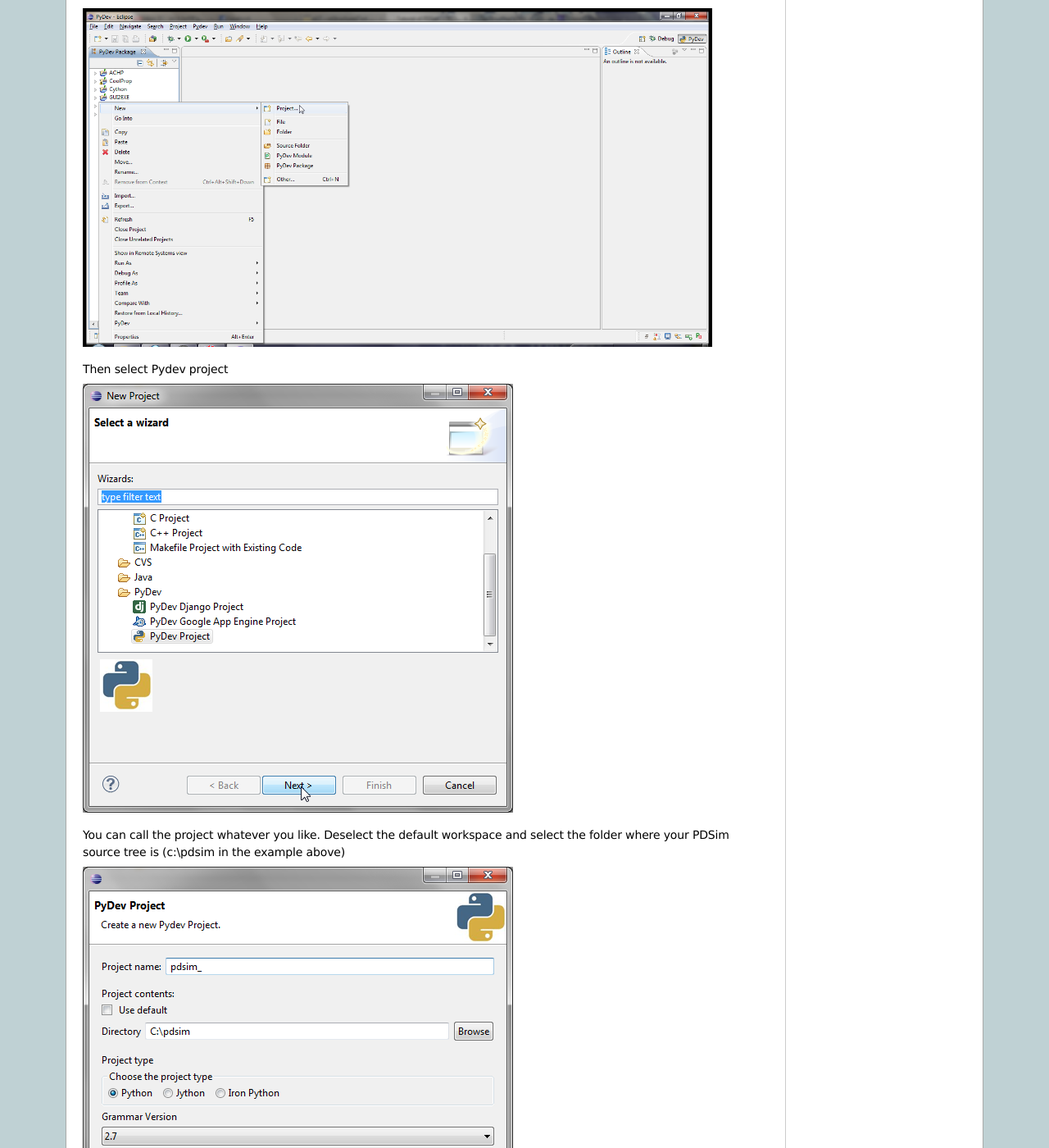
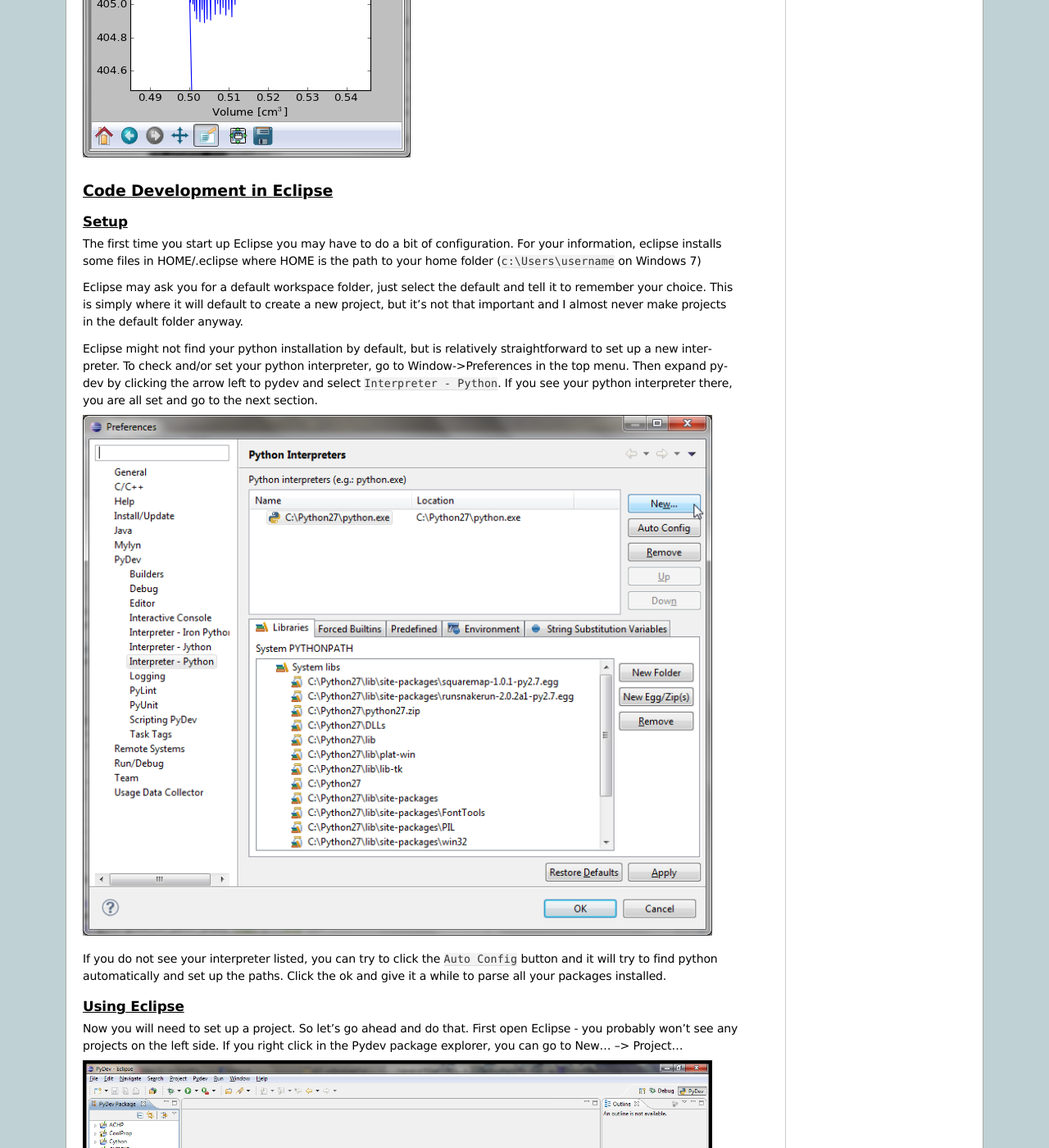
Before and after one commit to ibell/pdsim, a Sphinx documentation site: the page built from doc/tutorial/tutorial.rst, in a window 1280 px wide and 1400 px high, scrolled down 5828 px. Shown: the whole window at 82% size. Built offline with Sphinx 7.4.7, drawn with Linux system fonts in a browser that asks for light colours; formulas are drawn with MathJax 3; some of the changed text lies outside the part shown.

```diff
--- a/doc/conf.py
+++ b/doc/conf.py
@@ -16,14 +16,14 @@
 # If extensions (or modules to document with autodoc) are in another directory,
 # add these directories to sys.path here. If the directory is relative to the
 # documentation root, use os.path.abspath to make it absolute, like shown here.
-#sys.path.insert(0, os.path.abspath('.'))
+sys.path.insert(0, os.path.abspath('sphinxext'))
 
 # -- General configuration -----------------------------------------------------
 
 # If your documentation needs a minimal Sphinx version, state it here.
 #needs_sphinx = '1.0'
 
-sys.path.insert(0,os.path.abspath('..'))
+#sys.path.insert(0,os.path.abspath('..'))
 
 # Add any Sphinx extension module names here, as strings. They can be extensions
 # coming with Sphinx (named 'sphinx.ext.*') or your custom ones.
@@ -36,7 +36,9 @@
               'sphinx.ext.viewcode',
               'numpydoc',
               'sphinx.ext.autosummary',
-              'matplotlib.sphinxext.plot_directive']
+              'matplotlib.sphinxext.plot_directive',
+              'matplotlib.sphinxext.ipython_directive',
+              ]
 
 autodoc_default_flags = ['members','no-inherited-members','show-inheritance','private-members']
 
--- a/doc/tutorial/tutorial.rst
+++ b/doc/tutorial/tutorial.rst
@@ -10,13 +10,10 @@
 
 Requirements:
 
-- `TortoiseGit <http://code.google.com/p/tortoisegit/>`_
-- `Python(x,y) <http://code.google.com/p/pythonxy/>`_ (Version 2.7.2.3 used here).  Under Packages, you need to ensure that you have cython, wxpython, matplotlib, nose, scipy, numpy checked, and under Other, you want SciTE, WinMerge, MinGW and SWIG.
-- `CoolProp` - see installation instructions in :ref:`CoolProp installation <install-PDSim>`
+- `TortoiseGit <http://code.google.com/p/tortoisegit/>`_ Download an installer and install
+- `Python(x,y) <http://code.google.com/p/pythonxy/>`_ (Version 2.7.2.3 used here).  Download and install the full installation.  When you go to install, you need to ensure that under Packages, you have cython, wxpython, matplotlib, nose, scipy, numpy checked, and under Other, you want SciTE, WinMerge, MinGW and SWIG.
+- `CoolProp` - see installation instructions in :ref:`CoolProp installation <install-PDSim>`.  The easiest solution is just to download and run the nightly build from http://sourceforge.net/projects/coolprop/files/CoolProp/Nightly/
 - A C++ compiler.  If you installed MinGW from Python(x,y), you are are all set. Otherwise you can get a copy of `Microsoft Visual Studio 2008 C++ Express <http://www.microsoft.com/visualstudio/en-us/products/2008-editions/express>`_ for free and it works great
-
-Optional:
-
 - `Eclipse + pydev <http://www.eclipse.org/downloads/>`_ (pick the Eclipse IDE for C/C++ development because it is the smallest) - An integrated design environment for writing Python code.  Once Eclipse is installed, you will want the Pydev plugin.  Once Eclipse is open, go to the menu Help-->Install New Software... Click *Add...* and add http://pydev.org/updates to the sources.  Then go back and you should be able to install pydev.  Don't install mylyn integration.
 
 Getting the necessary files
@@ -35,8 +32,9 @@
 
 .. image:: page004.png
 
-You will then need to install the PDSim module files.  To do this open a command
-line prompt (Start button -> type ``cmd`` into the search box).  Change the directory to the directory where you installed the files.  If you have installed MinGW as recommened above, you can install PDSim by running::
+You will then need to install the PDSim module files.  The easiest solution is just to download a nightly build from http://sourceforge.net/projects/pdsim/files/Nightly/ (select the newest file), download and install it.
+
+If you want to install PDSim from source, open a command line prompt (Start button -> type ``cmd`` into the search box).  Change the directory to the directory where you installed the files.  If you have installed MinGW as recommended above, you can install PDSim by running::
 
     python setup.py build --compiler=mingw32 install
 
@@ -52,10 +50,33 @@
 
 Make sure that the last line says something like ``Writing C:\Python27\Lib\site-packages\PDSim-0.0.1-py2.7.egg-info``.  This means the files have been installed properly.
 
+Checking installed files
+------------------------
+
+If you start a command prompt and run the command ``python``, you can try to import each of the required python packages using the code below.  This will allow you to check whether all the necessary files are included, and where they have been installed to.  If none of the following commands give you errors, you are ready to proceed.
+
+.. ipython::
+
+    In [0]: import CoolProp,matplotlib,Cython,PDSim,wx,numpy,scipy
+
+    In [0]: print CoolProp.__file__; print CoolProp.__version__
+
+    In [0]: print matplotlib.__file__; print matplotlib.__version__
+
+    In [0]: print Cython.__file__; print Cython.__version__
+
+    In [0]: print PDSim.__file__; print PDSim.__version__
+
+    In [0]: print wx.__file__; print wx.version()
+
+    In [0]: print numpy.__file__; print numpy.__version__
+
+    In [0]: print scipy.__file__; print scipy.__version__
+
 Running the sample files
 ------------------------
 
-You have python on your computer because you installed Python(x,y).  Assuming the installation went as expected, you should be able to just browse to the folder you installed the source files and double click on the file PURecip.py and you should get a window that looks something like this:
+You have python on your computer because you installed Python(x,y).  Assuming the installation went as expected, you should be able to just browse to the folder you installed the source files, go into the ``examples`` sub-folder and double click on the file PURecip.py and you should get a window that looks something like this:
 
 .. image:: page005.png
 
@@ -75,9 +96,25 @@
 
 .. image:: page009.png
 
-Code Development
-----------------
-If you want to use Eclipse to do development (recommended), you will need to set up a project.  So let's go ahead and do that.  First open Eclipse - you probably won't see any projects on the left side.  If you right click in the Pydev package explorer, you can go to New... --> Project...
+Code Development in Eclipse
+---------------------------
+
+Setup
+^^^^^
+The first time you start up Eclipse you may have to do a bit of configuration.  For your information, eclipse installs some files in HOME/.eclipse where HOME is the path to your home folder (``c:\Users\username`` on Windows 7)
+
+Eclipse may ask you for a default workspace folder, just select the default and tell it to remember your choice.  This is simply where it will default to create a new project, but it's not that important and I almost never make projects in the default folder anyway.
+
+Eclipse might not find your python installation by default, but is relatively straightforward to set up a new interpreter.  To check and/or set your python interpreter, go to Window->Preferences in the top menu.  Then expand pydev by clicking the arrow left to pydev and select ``Interpreter - Python``.  If you see your python interpreter there, you are all set and go to the next section.
+
+.. image:: page009a.png
+    :width: 8in
+
+If you do not see your interpreter listed, you can try to click the ``Auto Config`` button and it will try to find python automatically and set up the paths.  Click the ok and give it a while to parse all your packages installed.
+
+Using Eclipse
+^^^^^^^^^^^^^
+Now you will need to set up a project.  So let's go ahead and do that.  First open Eclipse - you probably won't see any projects on the left side.  If you right click in the Pydev package explorer, you can go to New... --> Project...
 
 .. image:: page011.png
     :width: 8in
@@ -94,7 +131,7 @@
 
 .. image:: page014.png
 
-You can then double-click PURecip.py to open it in the editor.
+You can browse to the examples folder then double-click PURecip.py to open it in the editor.
 
 .. image:: page015.png
     :width: 8in
@@ -104,4 +141,4 @@
 .. image:: page016.png
     :width: 8in
 
-Which should run the example file.  You can also run the sample recip and scroll compressors by the same method.
+Which should run the example file.  You can also run the sample recip and scroll compressors in the same folder by the same method.
--- a/setup.py
+++ b/setup.py
@@ -10,8 +10,8 @@
 import sys, shutil, os
 
 if len(sys.argv) == 1:
-    sys.argv+=['build_ext','--inplace']
-    #sys.argv+=['install']
+    #sys.argv+=['build_ext','--inplace']
+    sys.argv+=['install']
 
 try:
     import CoolProp
```
Also changed, not shown: doc/tutorial/page009a.png (added), 7 other files.
